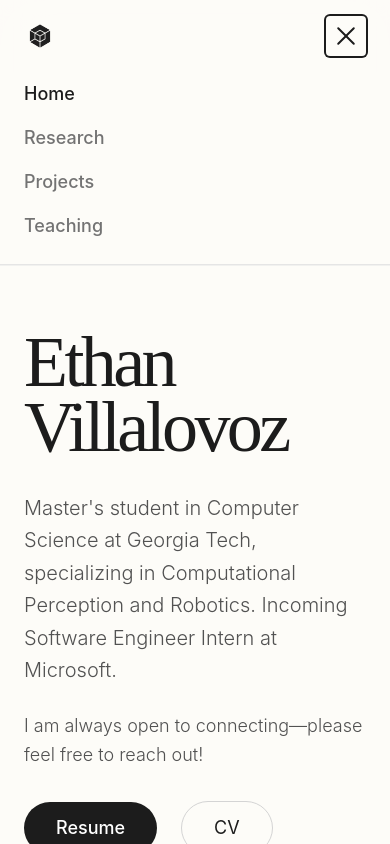
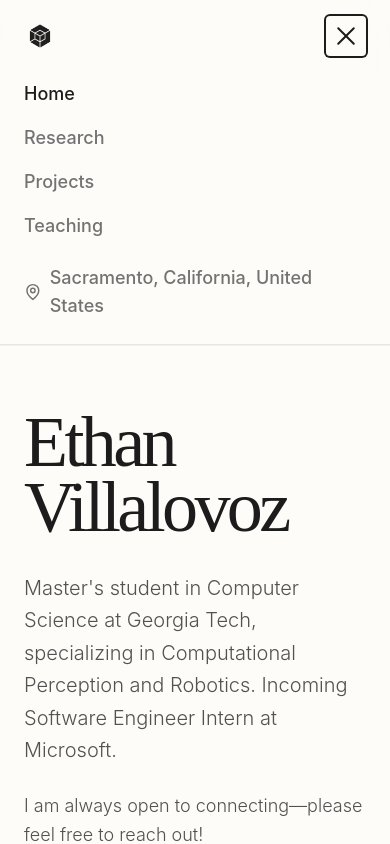
Before and after one commit to ethanvillalovoz/ethanvillalovoz.github.io, a Next.js app: page / in a window 390 px wide. Both pictures are taken after a click on the button "Open menu". Shown: the top 844 px of the page. Built offline with nearby package versions, Linux system fonts and the light colour scheme.

Commit message:
Add location display to Navbar for mobile view

```diff
--- a/src/components/Navbar.tsx
+++ b/src/components/Navbar.tsx
@@ -111,6 +111,26 @@ export default function Navbar() {
 								{link.name}
 							</Link>
 						))}
+						{/* Location Display (Mobile) */}
+						<div className="flex items-center gap-2 text-neutral-500 dark:text-neutral-400 select-none pt-2">
+							<svg
+								xmlns="http://www.w3.org/2000/svg"
+								width="18"
+								height="18"
+								viewBox="0 0 24 24"
+								fill="none"
+								stroke="currentColor"
+								strokeWidth="2"
+								strokeLinecap="round"
+								strokeLinejoin="round"
+							>
+								<path d="M20 10c0 6-8 12-8 12s-8-6-8-12a8 8 0 0 1 16 0Z" />
+								<circle cx="12" cy="10" r="3" />
+							</svg>
+							<span className="text-lg font-medium">
+								Sacramento, California, United States
+							</span>
+						</div>
 					</div>
 				</div>
 			)}
```
